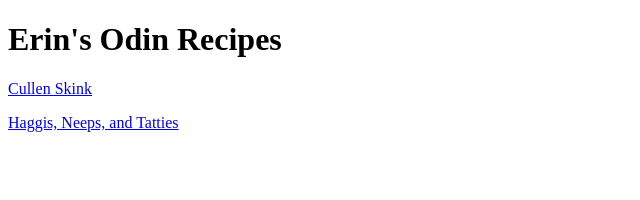
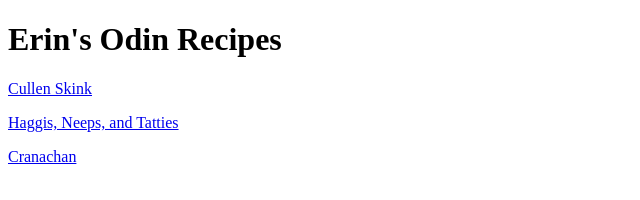
Before and after one commit to superstaggie/odin-recipes, a plain HTML site: page index.html in a window 1280 px wide. Shown: the full height of the page, 0-640 px from the left. Drawn offline with Linux system fonts and the light colour scheme.

Commit message:
Add recipe for cranachan Update home page with link to cranachan recipe

```diff
--- a/index.html
+++ b/index.html
@@ -9,5 +9,6 @@
         <h1>Erin's Odin Recipes</h1>
         <p><a href="./recipes/cullenskink.html">Cullen Skink</a></p>
         <p><a href="./recipes/haggis.html">Haggis, Neeps, and Tatties</a></p>
+        <p><a href="./recipes/cranachan.html">Cranachan</a></p>
     </body>
 </html>
```
